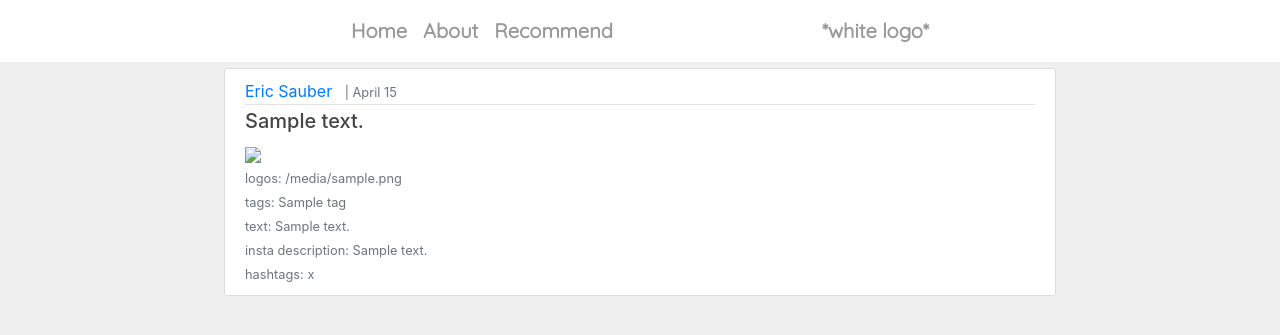
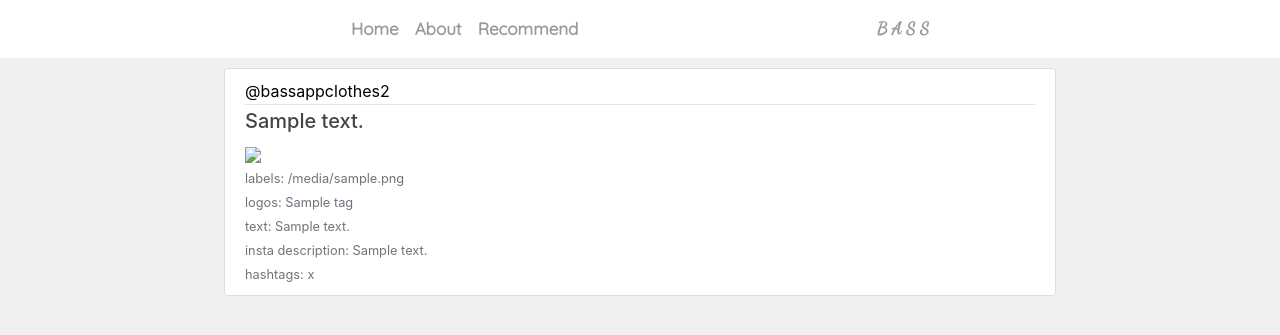
Before and after one commit to mehulJain31/Better_Adversitsing_Using_Smarter_Screening, a Django app: template bass/templates/bass/home.html in a window 1280 px wide. Shown: the top 335 px of the page. Run offline with Django 3.2, Linux system fonts and the light colour scheme; the template is opened without the code that fills it: most values are stand-ins (such as "Sample title", 1, 10 or a date in 2020); parts of the project's set-up code (start-up, migrations or seed data) failed here and were passed over; some libraries are stand-ins or nearby versions.

Commit message:
5.2 9:45p

```diff
--- a/bass/static/bass/main.css
+++ b/bass/static/bass/main.css
@@ -1,4 +1,5 @@
 @import url('https://fonts.googleapis.com/css?family=Quicksand');
+@import url('https://fonts.googleapis.com/css?family=Dancing+Script');
 
 body {
   background-color:#f0f0f0;
@@ -10,6 +11,10 @@ body {
   padding:10px;
   overflow:hidden;
   border-radius: 45px;
+}
+
+.logoFont {
+  font-family: 'Dancing Script', cursive;
 }
 
 progress,                          /* Firefox  */
@@ -111,7 +116,7 @@ ul {
 }
 
 .bg-steel {
-  background-color: #FFFFFF;
+  background-color: white;
 }
 
 
@@ -119,7 +124,7 @@ ul {
   color: #999999;
   font-weight:bold;
   font-family:Quicksand;
-  font-size:20px;
+  font-size:17px;
 
   float:left;
 }
@@ -187,3 +192,7 @@ a.article-title:hover {
 .account-heading {
   font-size: 2.5rem;
 }
+
+
+
+/* green squares */
--- a/bass/templates/bass/base.html
+++ b/bass/templates/bass/base.html
@@ -47,7 +47,7 @@
 
 
 	        <div class="navbar-nav">
-	          <a class="nav-item nav-link" href="#">*white logo*</a>
+	          <a style="font-family: 'Dancing Script', cursive" class="nav-item nav-link" href="#">B A S S</a>
 
 	        </div>
 
--- a/bass/templates/bass/home.html
+++ b/bass/templates/bass/home.html
@@ -7,15 +7,15 @@
 		<article class="media content-section">
 		  <div class="media-body">
 		    <div class="article-metadata">
-		      <a class="mr-2" href="#">Eric Sauber</a>
+		      <a class="mr-2" style="color:black" href="#">@bassappclothes2</a>
 
-		      <small class="text-muted">| April 15</small>
+
 		    </div>
 		    <h5><a class="article-title" href="{{ url }} ">{{ instaDesc }} </a></h5>
 		    <img src="{{ url }}" /><br>
 
-			<small class="text-muted">logos: {{ logo }}</small><br>
-			<small class="text-muted">tags: {{ tag }}</small><br>
+			<small class="text-muted">labels: {{ logo }}</small><br>
+			<small class="text-muted">logos: {{ tag }}</small><br>
 			<small class="text-muted">text: {{ text }}</small><br>
 			<small class="text-muted">insta description: {{ instaDesc }}</small><br>
 			<small class="text-muted">hashtags: {{ hashtags }}</small><br>
--- a/bass/views.py
+++ b/bass/views.py
@@ -131,7 +131,7 @@ def instaApiCall():
 
 
 	# gets 5 most recent pics
-	for x in range(5) :
+	for x in range(3) :
 		urls.append(instaData['data'][x]['images']['low_resolution']['url'])
 
 		if ((instaData['data'][x]['caption']) is not None) :
@@ -223,7 +223,7 @@ def showResults(request):
 
 		#-----------Divyanshu: changes below this line---------
 		userURL.append("https://www.instagram.com/"+influencer['username']+"/")
-		matchScores.append(matchScore*100)
+		matchScores.append((int)(matchScore*100))
 		if "profile_pic_url" in influencer:
 			profilePicList.append(influencer["profile_pic_url"])
 
```
Also changed, not shown: bass/templates/bass/showResults.html (+16 -7 lines), bass/users.txt (line endings or trailing spaces).
